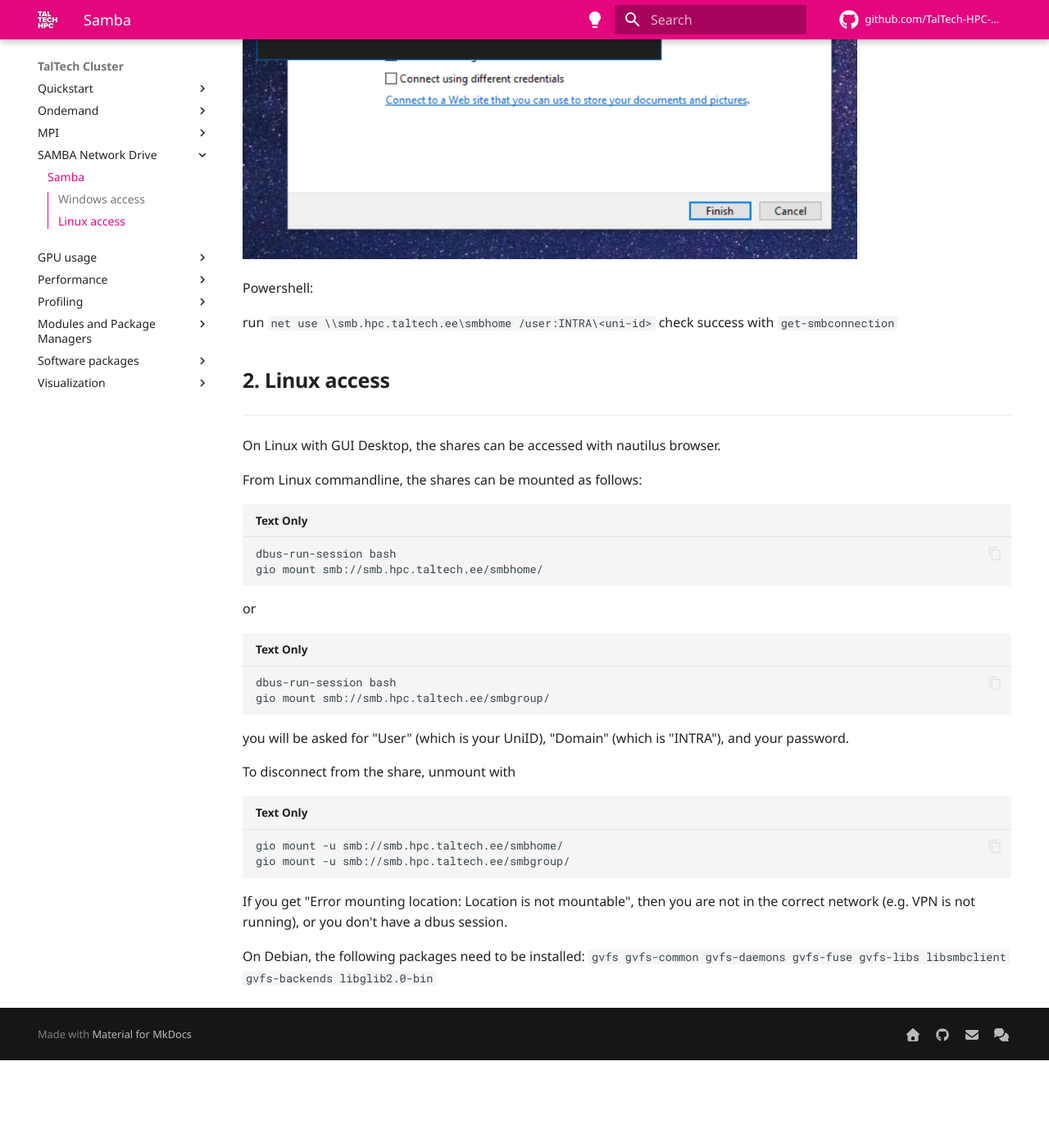
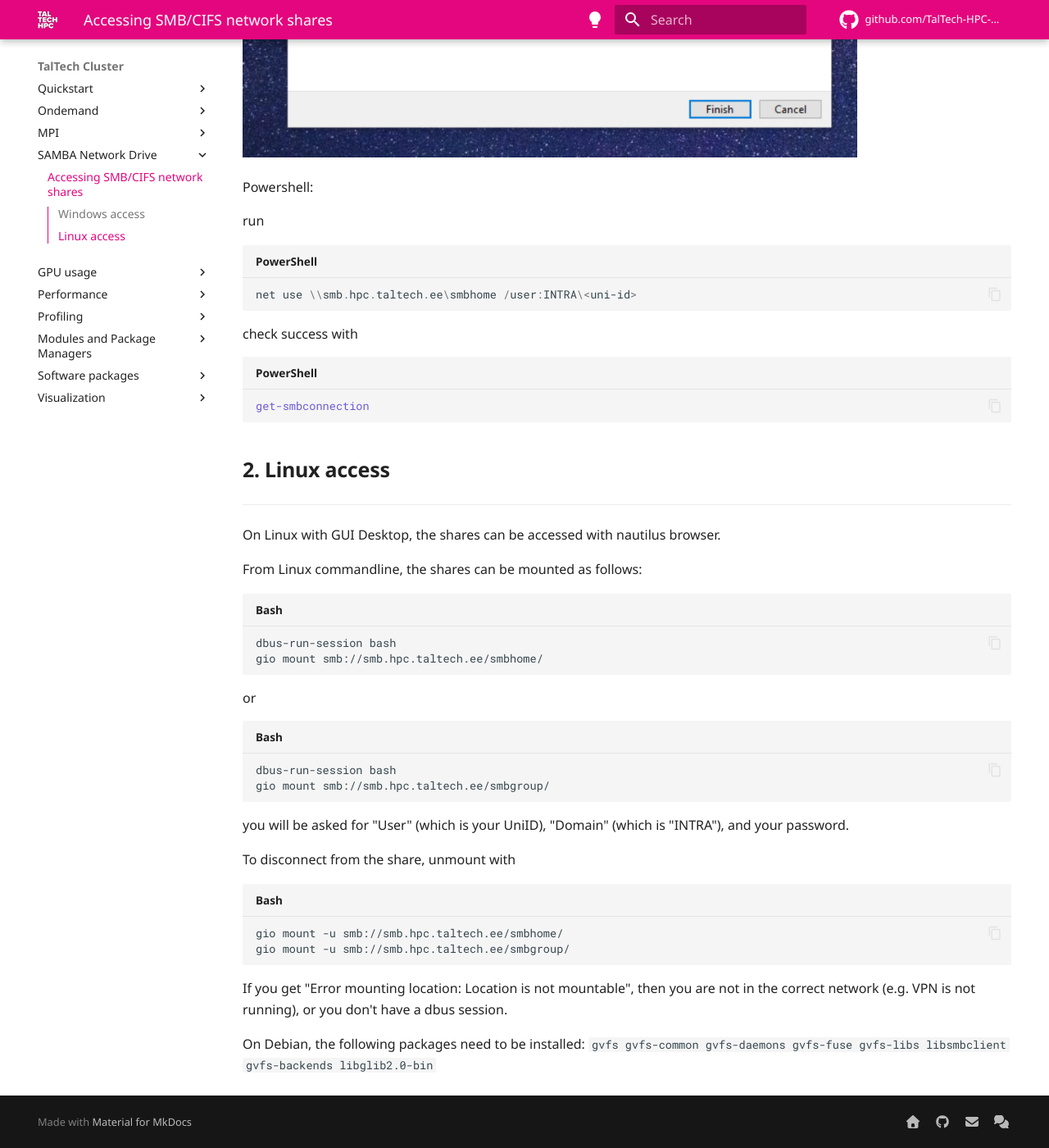
Before and after one commit to TalTech-HPC-Centre/user-guides-source, an MkDocs documentation site: the page built from docs/samba.md, in a window 1280 px wide and 1400 px high, scrolled down 2633 px. Shown: the whole window at 82% size. Built offline with MkDocs 1.6.1 and Material for MkDocs 9.7.7, drawn with Linux system fonts in a browser that asks for light colours; comment, search, counter and statistics services are not loaded; before the commit the page ends 3926 px from its top, so only the background shows below that; some of the changed text lies outside the part shown.

````diff
--- a/docs/samba.md
+++ b/docs/samba.md
@@ -38,8 +35,14 @@ right click on myPC add network location or Map network
 
 Powershell:
 
-run `net use \\smb.hpc.taltech.ee\smbhome /user:INTRA\<uni-id>`
-check success with `get-smbconnection`
+run
+```powershell
+net use \\smb.hpc.taltech.ee\smbhome /user:INTRA\<uni-id>
+```
+check success with
+```powershell
+get-smbconnection
+```
 
 ## Linux access
 
@@ -49,21 +52,23 @@ On Linux with GUI Desktop, the shares can be accessed with nautilus browser.
 
 From Linux commandline, the shares can be mounted as follows:
 
-    dbus-run-session bash
-    gio mount smb://smb.hpc.taltech.ee/smbhome/
-
+```bash
+dbus-run-session bash
+gio mount smb://smb.hpc.taltech.ee/smbhome/
+```
 or
-
-    dbus-run-session bash
-    gio mount smb://smb.hpc.taltech.ee/smbgroup/
+```bash
+dbus-run-session bash
+gio mount smb://smb.hpc.taltech.ee/smbgroup/
+```
 
 you will be asked for "User" (which is your UniID), "Domain" (which is "INTRA"), and your password.
 
 To disconnect from the share, unmount with
-
-    gio mount -u smb://smb.hpc.taltech.ee/smbhome/
-    gio mount -u smb://smb.hpc.taltech.ee/smbgroup/
-
+```bash
+gio mount -u smb://smb.hpc.taltech.ee/smbhome/
+gio mount -u smb://smb.hpc.taltech.ee/smbgroup/
+```
 
 If you get "Error mounting location: Location is not mountable", then you are not in the correct network (e.g. VPN is not running), or you don't have a dbus session.
 
````
Also changed, not shown: other parts of docs/samba.md (+0 -3 lines).
